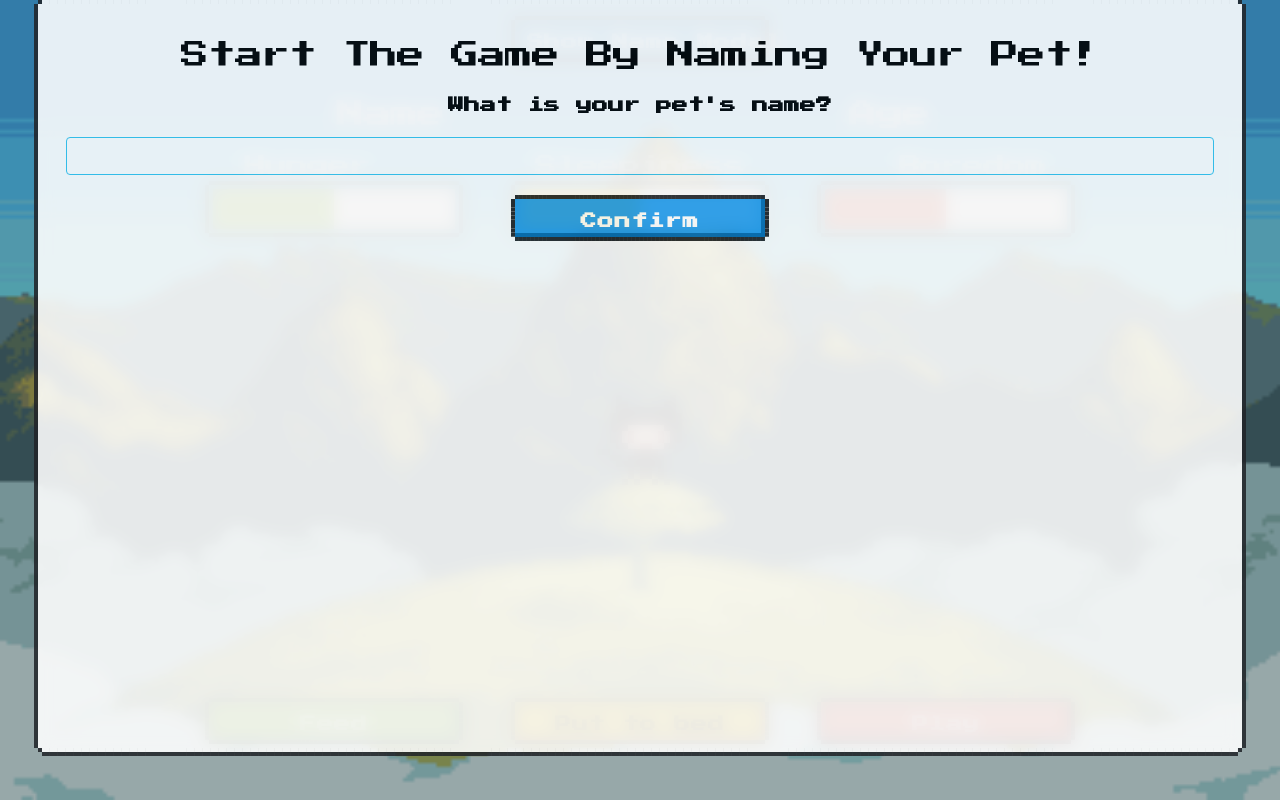
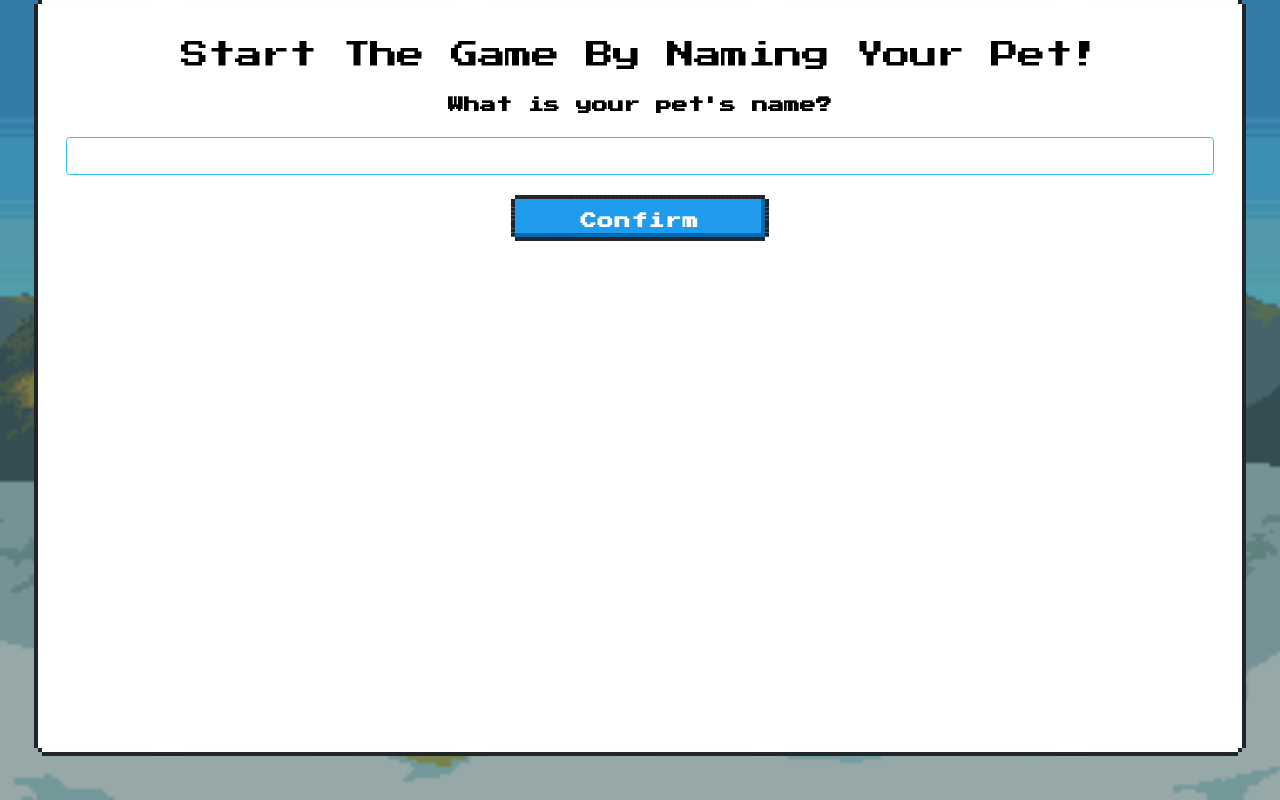
Before and after one commit to quincyp/project-tamagotchi, a plain HTML site: page index.html in a window 1280 px wide. Drawn offline with nearby package versions, Linux system fonts and the light colour scheme.

Commit message:
Removed opacity from start dialogue

```diff
--- a/main.css
+++ b/main.css
@@ -168,7 +168,7 @@ body {
     margin-right: auto;
     left: 0;
     right: 0;
-    opacity: .88;
+    /* opacity: .88; */
     backdrop-filter: blur(8px);
 
 }
```
